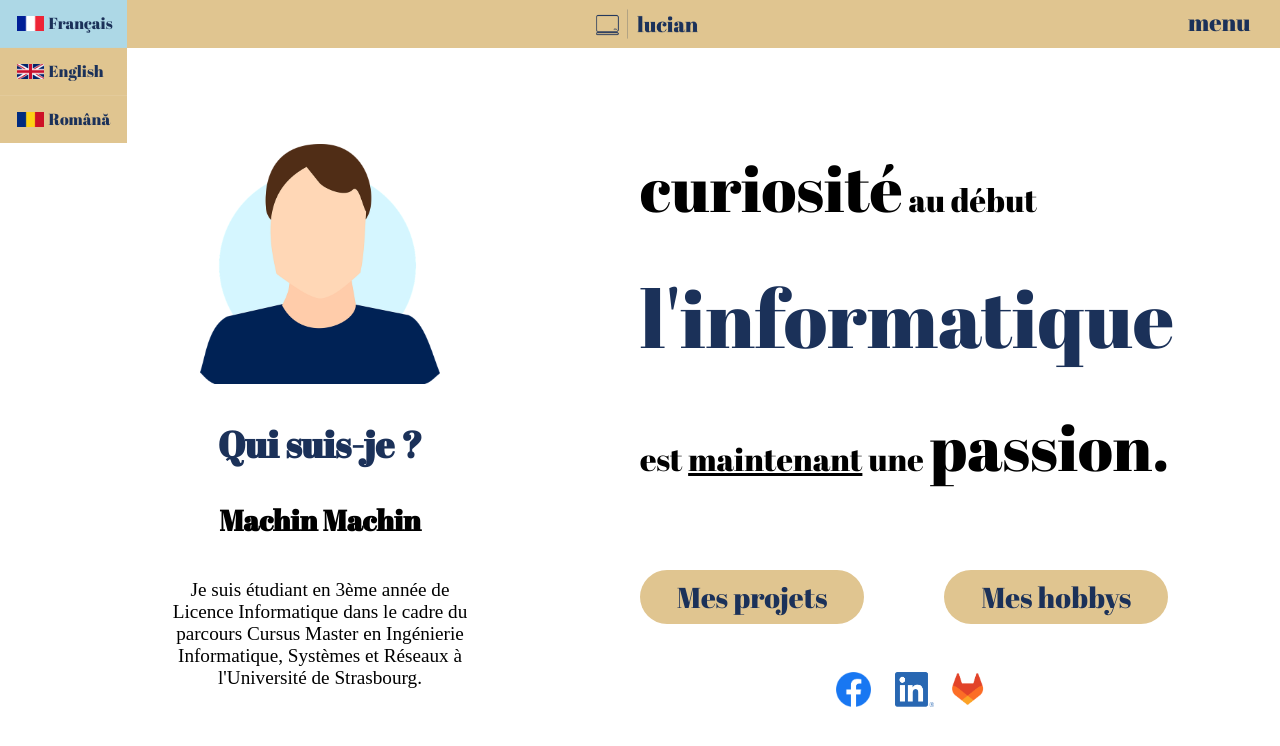
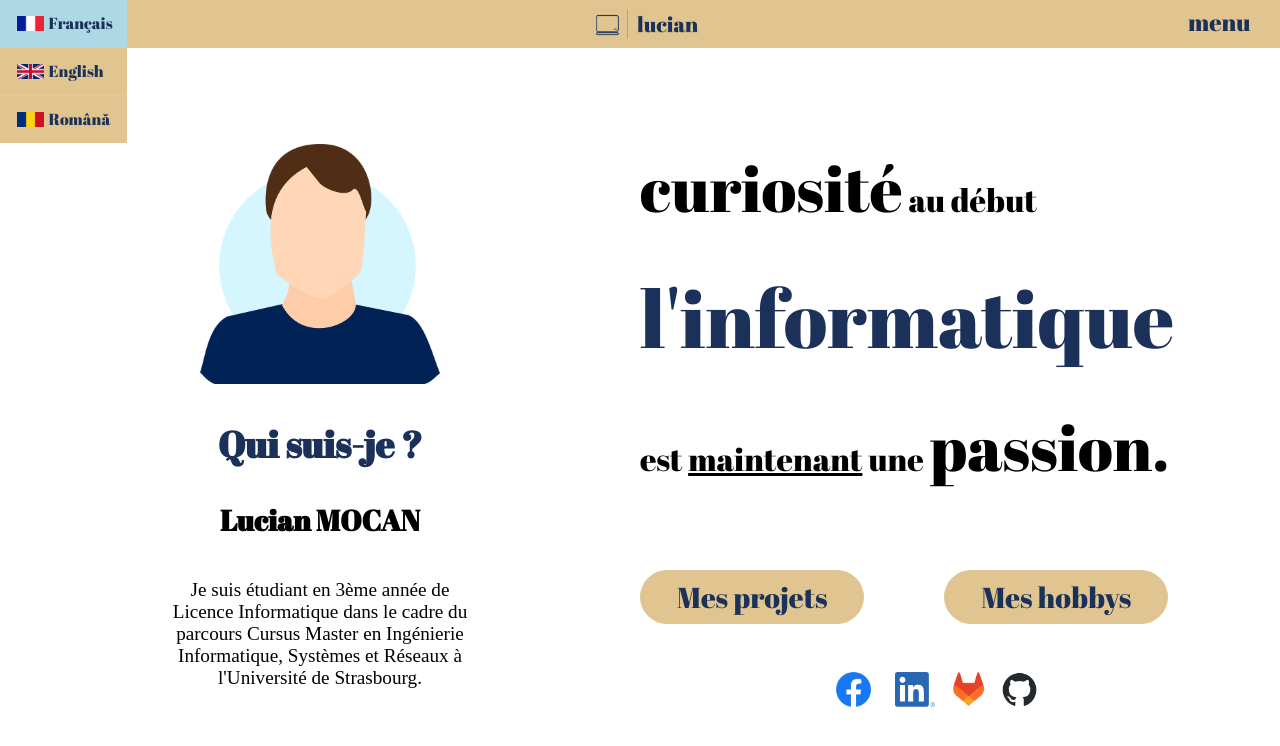
Before and after one commit to lucianmocan/unistra-portfolio-front-angular, an Angular app: page /home in a window 1280 px wide. Shown: the top 746 px of the page. Built offline with nearby package versions, Linux system fonts and the light colour scheme.

Commit message:
add github logo and link

```diff
--- a/src/app/homepage/homepage.component.html
+++ b/src/app/homepage/homepage.component.html
@@ -2,7 +2,7 @@
     <section>
         <img src="assets/illustrations/User-Profile-Transparent.png" alt={{this.translation.languagePack.homepage.avatar_alt}}>
         <h1>{{this.translation.languagePack.homepage.h1}}</h1>
-        <h2>Machin Machin</h2>
+        <h2>Lucian MOCAN</h2>
         <p>{{this.translation.languagePack.homepage.p}}</p>
     </section>
     <div>
@@ -21,10 +21,13 @@
                     <img src="assets/icons/Facebook_Logo_(2019).png" alt={{this.translation.languagePack.homepage.contact.facebook}} height="35px" width="35px">
                 </a>
                 <a href="https://www.linkedin.com/in/lucian-mocan-2221b8234">
-                    <img src="assets/icons/linkedin-logo.png" alt={{this.translation.languagePack.homepage.contact.linkedin}}  height="35px" width="39px">
+                    <img src="assets/icons/linkedin-logo.png" alt={{this.translation.languagePack.homepage.contact.linkedin}}  height="35px" width="40px">
                 </a>
                 <a href="https://git.unistra.fr/lmocan">
-                    <img src="assets/icons/gitlab-logo-500.png" alt={{this.translation.languagePack.homepage.contact.gitlab}}  height="33px" width="35px">
+                    <img src="assets/icons/gitlab-logo-500.png" alt={{this.translation.languagePack.homepage.contact.gitlab}}  height="35px" width="35px">
+                </a>
+                <a href="https://github.com/lucianmocan">
+                    <img src="assets/icons/github-mark.png" alt={{this.translation.languagePack.homepage.contact.github}} height="35px" width="35px">
                 </a>
             </footer>
         </nav>
```
